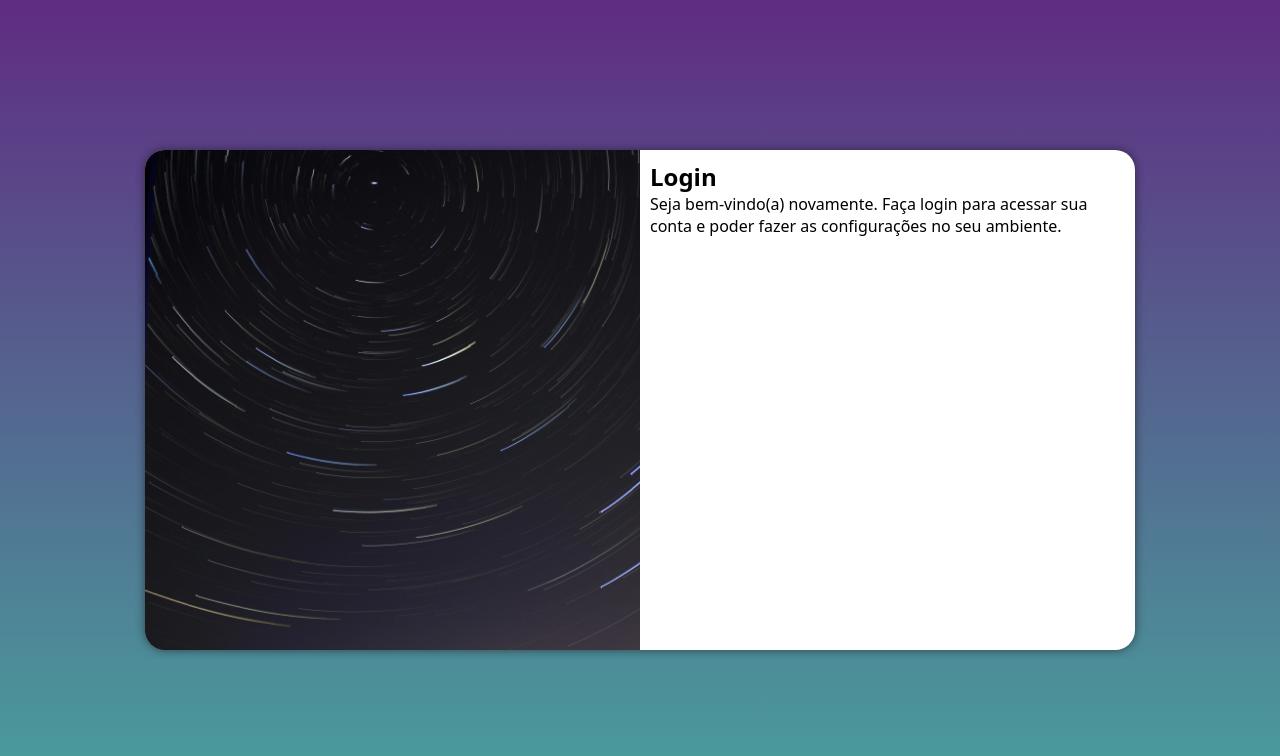
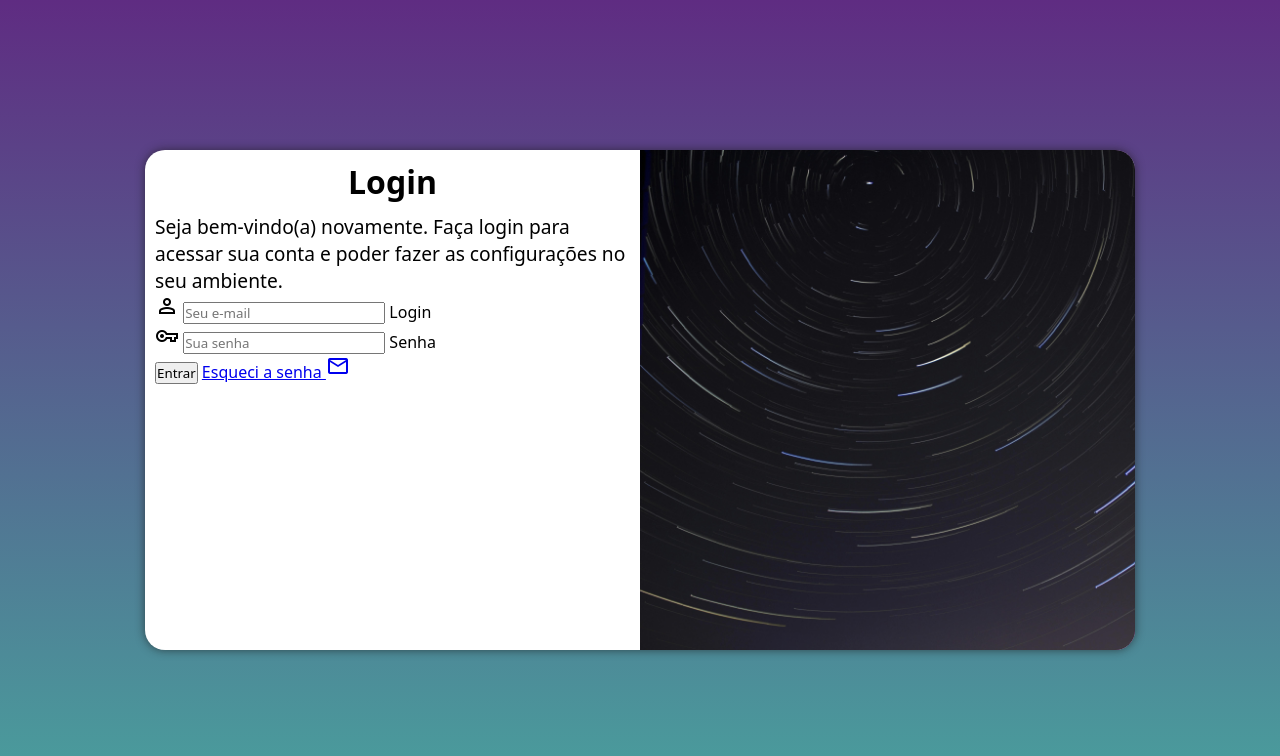
Before and after one commit to leonardomenesesdev/projetologin, a plain HTML site: page index.html in a window 1280 px wide. Drawn offline with nearby package versions, Linux system fonts and the light colour scheme.

Commit message:
formulario

```diff
--- a/estilos/media-query.css
+++ b/estilos/media-query.css
@@ -22,15 +22,21 @@
         width: 990px;
     }
     section#login>div#imagem{
-        float: left;
+        float: right;
         width: 50%;
         height: 100%;
     }
     section#login>div#formulario{
-        float: right;
+        float: left;
         width: 50%;
     }
     body{
         background-image: linear-gradient(to top, #49a09d, #5f2c82);
     }
+    div#formulario>h1{
+        font-size: 2em;
+    }
+    div#formulario>p{
+        font-size: 1.2em;
+    }
 }
--- a/estilos/style.css
+++ b/estilos/style.css
@@ -45,3 +45,10 @@ section#login>div#formulario{
     padding: 10px;
     display: block;
 }
+div#formulario>h1{
+    text-align: center;
+    margin-bottom: 10px;
+}
+div#formulario>p{
+    font-size: 0.8em;
+}
--- a/index.html
+++ b/index.html
@@ -6,6 +6,7 @@
     <title>Login</title>
     <link rel="stylesheet" href="estilos/style.css">
     <link rel="stylesheet" href="estilos/media-query.css">
+    <link href="https://fonts.googleapis.com/css2?family=Material+Symbols+Outlined" rel="stylesheet" />
 </head>
 <body>
     <main>
@@ -19,7 +20,26 @@
                 </h1>
                 <p>Seja bem-vindo(a) novamente. Faça login para acessar sua conta e poder fazer as configurações no seu ambiente.</p>
                 <form action="login.php" method="post">
-
+                    <div class="campo">
+                        <span class="material-symbols-outlined">
+                            person
+                            </span>
+                        <input type="email" name="login" id="ilogin" placeholder="Seu e-mail" autocomplete="email" required maxlength="30">
+                       <label for="ilogin">Login</label>
+                    </div>
+                    <div>
+                        <span class="material-symbols-outlined">
+                            vpn_key
+                            </span>
+                        <input type="password" name="senha" id="isenha" placeholder="Sua senha" autocomplete="current-password"required minlength="8" maxlength="15">
+                        <label for="isenha">Senha</label>
+                    </div>
+                    <input type="submit" value="Entrar">
+                    <a href="esqueci.html">Esqueci a senha
+                        <span class="material-symbols-outlined">
+                            mail
+                            </span>
+                    </a>
                 </form>
             </div>
         </section>
```
